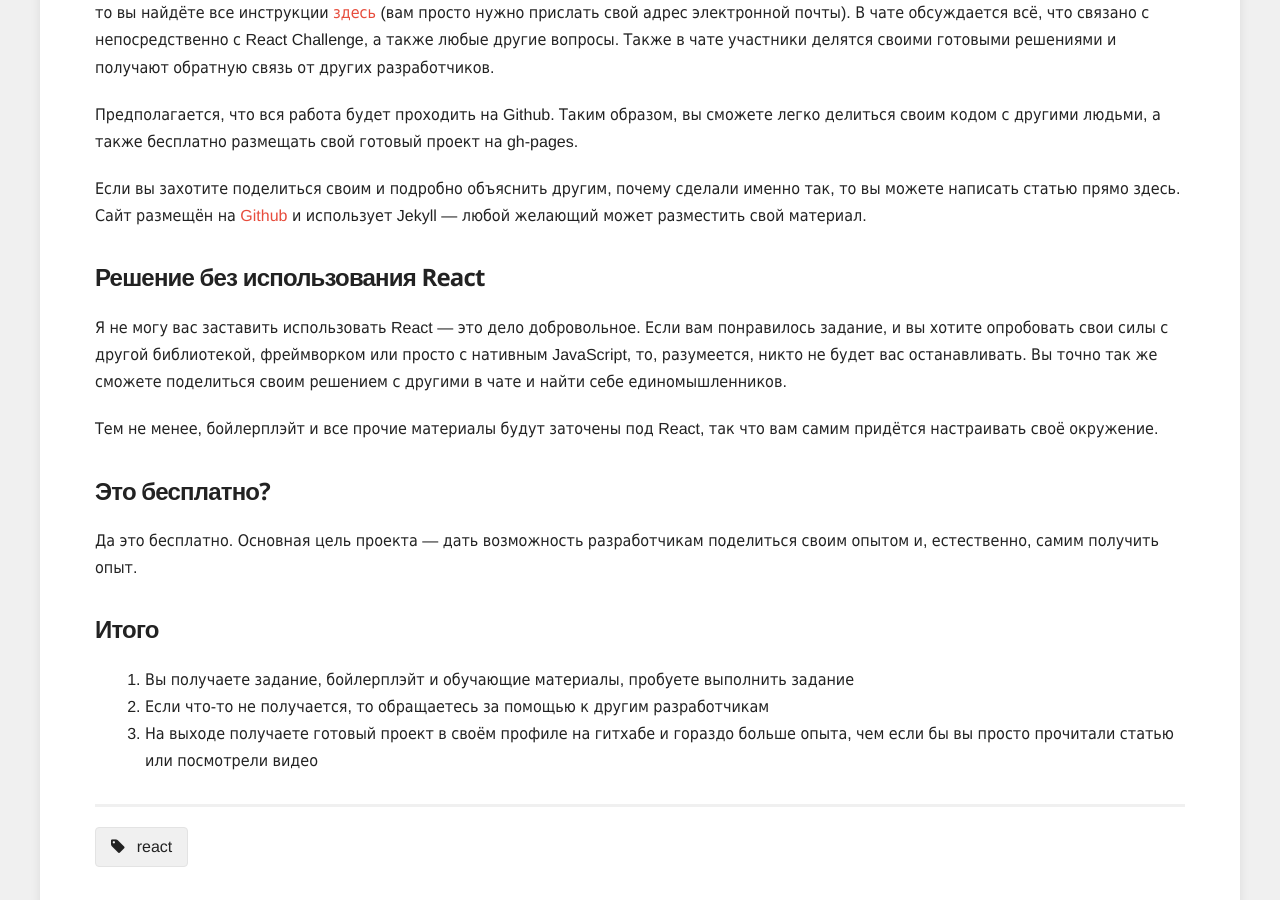
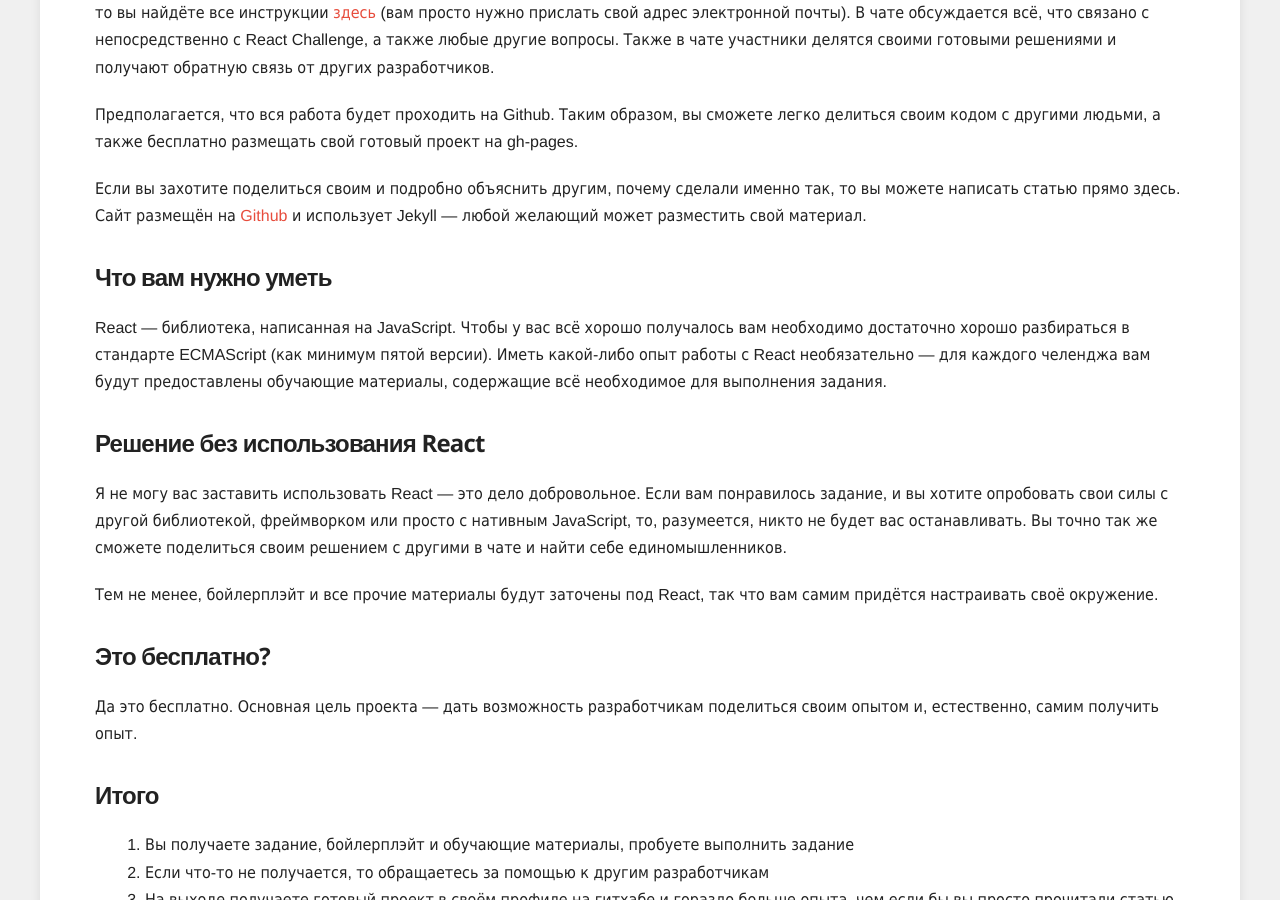
Before and after one commit to rtivital/jsraccoon, a Jekyll site: the page built from _posts/2016-03-18-react-challenge-preview.md, in a window 1280 px wide and 900 px high, scrolled down 1273 px. Built offline with Jekyll 4.4.1, drawn with Linux system fonts in a browser that asks for light colours; nearby versions of some CDN libraries; comment, search, counter and statistics services are not loaded.

Commit message:
Add description

```diff
--- a/_posts/2016-03-18-react-challenge-preview.md
+++ b/_posts/2016-03-18-react-challenge-preview.md
@@ -28,6 +28,9 @@ tags: [react]
 
 Если вы захотите поделиться своим и подробно объяснить другим, почему сделали именно так, то вы можете написать статью прямо здесь. Сайт размещён на [Github](https://github.com/rtivital/jsraccoon/tree/gh-pages) и использует Jekyll — любой желающий может разместить свой материал.
 
+#### Что вам нужно уметь
+React — библиотека, написанная на JavaScript. Чтобы у вас всё хорошо получалось вам необходимо достаточно хорошо разбираться в стандарте ECMAScript (как минимум пятой версии). Иметь какой-либо опыт работы с React необязательно — для каждого челенджа вам будут предоставлены обучающие материалы, содержащие всё необходимое для выполнения задания.
+
 #### Решение без использования React
 Я не могу вас заставить использовать React — это дело добровольное. Если вам понравилось задание, и вы хотите опробовать свои силы с другой библиотекой, фреймворком или просто с нативным JavaScript, то, разумеется, никто не будет вас останавливать. Вы точно так же сможете поделиться своим решением с другими в чате и найти себе единомышленников.
 
```
